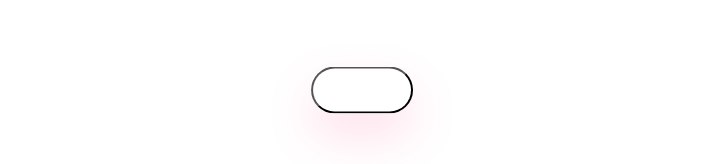
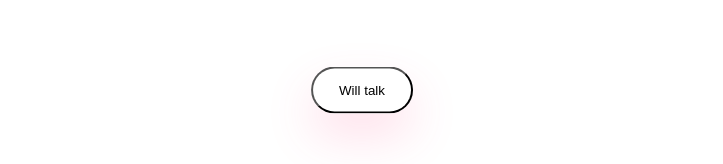
Before and after one commit to harrysonsayiru-lgtm/girlfriend-ui-project, a React (Create React App) app: page / in a window 1280 px wide. Shown: the part 575-739 px from the top of the page, without its empty margins (278-1001 px from the left). Built offline with nearby package versions, Linux system fonts and the light colour scheme.

Commit message:
Update App.css

```diff
--- a/src/App.css
+++ b/src/App.css
@@ -3,7 +3,7 @@
 /* Ensure Will-talk is clearly visible above other layers */
 .btn.will-talk{
   z-index:9999 !important;
-  color:#fff !important;
+  color:#000 !important;
   background:linear-gradient(90deg,var(--accent-1),var(--accent-2)) !important;
   padding:14px 26px !important;
   box-shadow:0 22px 48px rgba(255,80,140,0.18) !important;
```
